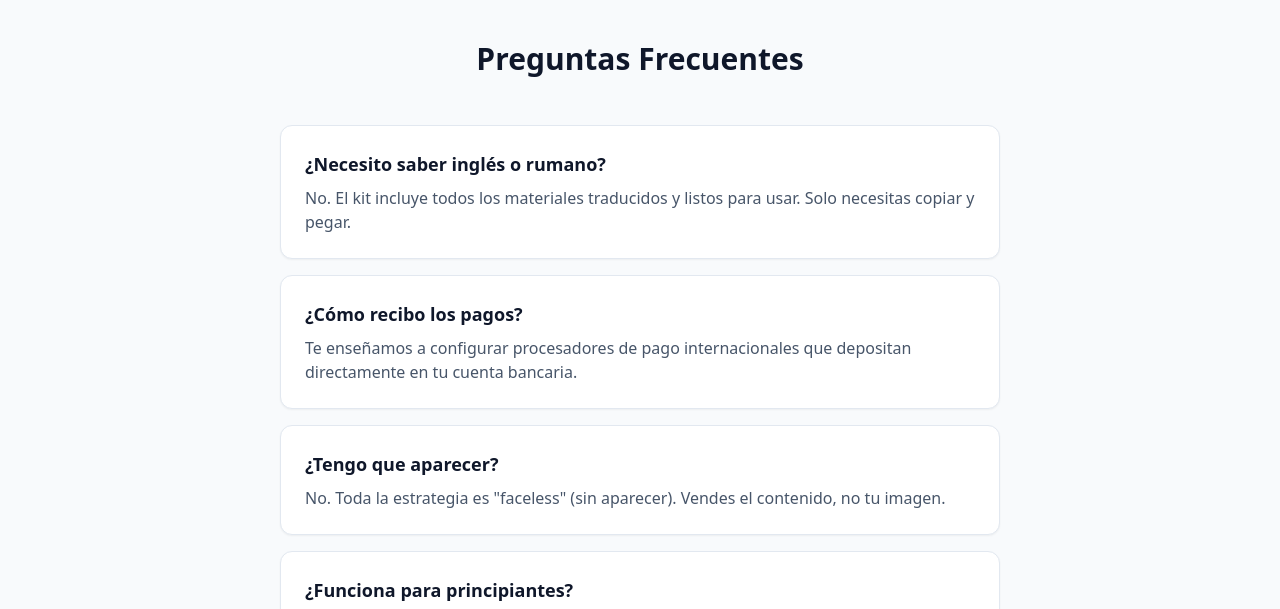
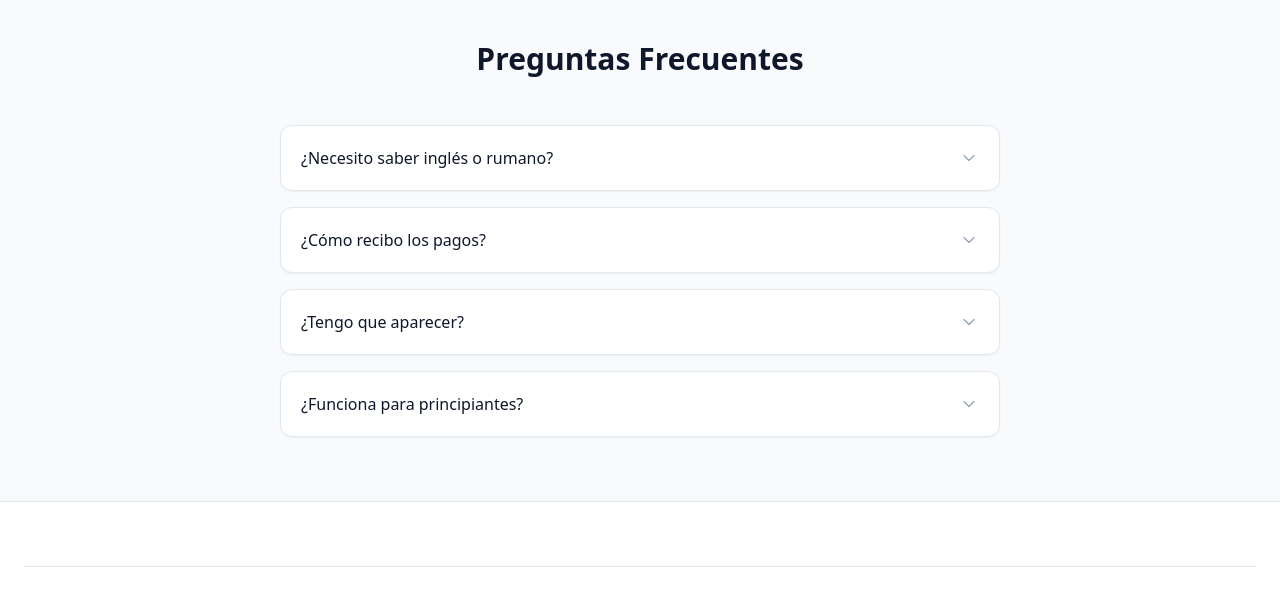
Before and after one commit to gattidesign00-del/euro-digital-elite, a website: page index_es.html in a window 1280 px wide. Shown: the part 4090-4699 px from the top of the page. Drawn offline with nearby package versions, Linux system fonts and the light colour scheme.

Commit message:
Fix FAQ dropdown in all languages

```diff
--- a/index_es.html
+++ b/index_es.html
@@ -1283,29 +1283,85 @@
                 Frecuentes</h2>
 
             <div class="space-y-4">
-                <div class="reveal-on-scroll bg-white border border-slate-200 rounded-xl p-6 shadow-sm">
-                    <h3 class="text-lg font-bold text-slate-900 mb-2">¿Necesito saber inglés o rumano?</h3>
-                    <p class="text-slate-600">No. El kit incluye todos los materiales traducidos y listos para usar.
-                        Solo necesitas copiar y pegar.</p>
-                </div>
-
-                <div class="reveal-on-scroll delay-100 bg-white border border-slate-200 rounded-xl p-6 shadow-sm">
-                    <h3 class="text-lg font-bold text-slate-900 mb-2">¿Cómo recibo los pagos?</h3>
-                    <p class="text-slate-600">Te enseñamos a configurar procesadores de pago internacionales que
-                        depositan directamente en tu cuenta bancaria.</p>
-                </div>
-
-                <div class="reveal-on-scroll delay-200 bg-white border border-slate-200 rounded-xl p-6 shadow-sm">
-                    <h3 class="text-lg font-bold text-slate-900 mb-2">¿Tengo que aparecer?</h3>
-                    <p class="text-slate-600">No. Toda la estrategia es "faceless" (sin aparecer). Vendes el contenido,
-                        no tu imagen.</p>
-                </div>
-
-                <div class="reveal-on-scroll delay-300 bg-white border border-slate-200 rounded-xl p-6 shadow-sm">
-                    <h3 class="text-lg font-bold text-slate-900 mb-2">¿Funciona para principiantes?</h3>
-                    <p class="text-slate-600">Sí. El Kit Starter fue diseñado exactamente para quien nunca ha vendido
-                        nada en internet.</p>
-                </div>
+                <details
+                    class="reveal-on-scroll group bg-white rounded-xl border border-slate-200 overflow-hidden shadow-sm">
+                    <summary
+                        class="flex justify-between items-center cursor-pointer p-5 text-slate-900 list-none font-medium">
+                        ¿Necesito saber inglés o rumano?
+                        <span class="transition-transform duration-300 group-open:rotate-180 text-slate-400">
+                            <svg xmlns="http://www.w3.org/2000/svg" width="24" height="24" viewBox="0 0 24 24"
+                                fill="none" stroke="currentColor" stroke-width="1.5" stroke-linecap="round"
+                                stroke-linejoin="round" data-lucide="chevron-down"
+                                class="lucide lucide-chevron-down w-5 h-5">
+                                <path d="m6 9 6 6 6-6"></path>
+                            </svg>
+                        </span>
+                    </summary>
+                    <div class="px-5 pb-5 text-slate-600 text-sm leading-relaxed border-t border-slate-100/50 pt-3">
+                        No. El kit incluye todos los materiales traducidos y listos para usar.
+                        Solo necesitas copiar y pegar.
+                    </div>
+                </details>
+
+                <details
+                    class="reveal-on-scroll delay-100 group bg-white rounded-xl border border-slate-200 overflow-hidden shadow-sm">
+                    <summary
+                        class="flex justify-between items-center cursor-pointer p-5 text-slate-900 list-none font-medium">
+                        ¿Cómo recibo los pagos?
+                        <span class="transition-transform duration-300 group-open:rotate-180 text-slate-400">
+                            <svg xmlns="http://www.w3.org/2000/svg" width="24" height="24" viewBox="0 0 24 24"
+                                fill="none" stroke="currentColor" stroke-width="1.5" stroke-linecap="round"
+                                stroke-linejoin="round" data-lucide="chevron-down"
+                                class="lucide lucide-chevron-down w-5 h-5">
+                                <path d="m6 9 6 6 6-6"></path>
+                            </svg>
+                        </span>
+                    </summary>
+                    <div class="px-5 pb-5 text-slate-600 text-sm leading-relaxed border-t border-slate-100/50 pt-3">
+                        Te enseñamos a configurar procesadores de pago internacionales que
+                        depositan directamente en tu cuenta bancaria.
+                    </div>
+                </details>
+
+                <details
+                    class="reveal-on-scroll delay-200 group bg-white rounded-xl border border-slate-200 overflow-hidden shadow-sm">
+                    <summary
+                        class="flex justify-between items-center cursor-pointer p-5 text-slate-900 list-none font-medium">
+                        ¿Tengo que aparecer?
+                        <span class="transition-transform duration-300 group-open:rotate-180 text-slate-400">
+                            <svg xmlns="http://www.w3.org/2000/svg" width="24" height="24" viewBox="0 0 24 24"
+                                fill="none" stroke="currentColor" stroke-width="1.5" stroke-linecap="round"
+                                stroke-linejoin="round" data-lucide="chevron-down"
+                                class="lucide lucide-chevron-down w-5 h-5">
+                                <path d="m6 9 6 6 6-6"></path>
+                            </svg>
+                        </span>
+                    </summary>
+                    <div class="px-5 pb-5 text-slate-600 text-sm leading-relaxed border-t border-slate-100/50 pt-3">
+                        No. Toda la estrategia es "faceless" (sin aparecer). Vendes el contenido,
+                        no tu imagen.
+                    </div>
+                </details>
+
+                <details
+                    class="reveal-on-scroll delay-300 group bg-white rounded-xl border border-slate-200 overflow-hidden shadow-sm">
+                    <summary
+                        class="flex justify-between items-center cursor-pointer p-5 text-slate-900 list-none font-medium">
+                        ¿Funciona para principiantes?
+                        <span class="transition-transform duration-300 group-open:rotate-180 text-slate-400">
+                            <svg xmlns="http://www.w3.org/2000/svg" width="24" height="24" viewBox="0 0 24 24"
+                                fill="none" stroke="currentColor" stroke-width="1.5" stroke-linecap="round"
+                                stroke-linejoin="round" data-lucide="chevron-down"
+                                class="lucide lucide-chevron-down w-5 h-5">
+                                <path d="m6 9 6 6 6-6"></path>
+                            </svg>
+                        </span>
+                    </summary>
+                    <div class="px-5 pb-5 text-slate-600 text-sm leading-relaxed border-t border-slate-100/50 pt-3">
+                        Sí. El Kit Starter fue diseñado exactamente para quien nunca ha vendido
+                        nada en internet.
+                    </div>
+                </details>
             </div>
         </div>
     </section>
```
